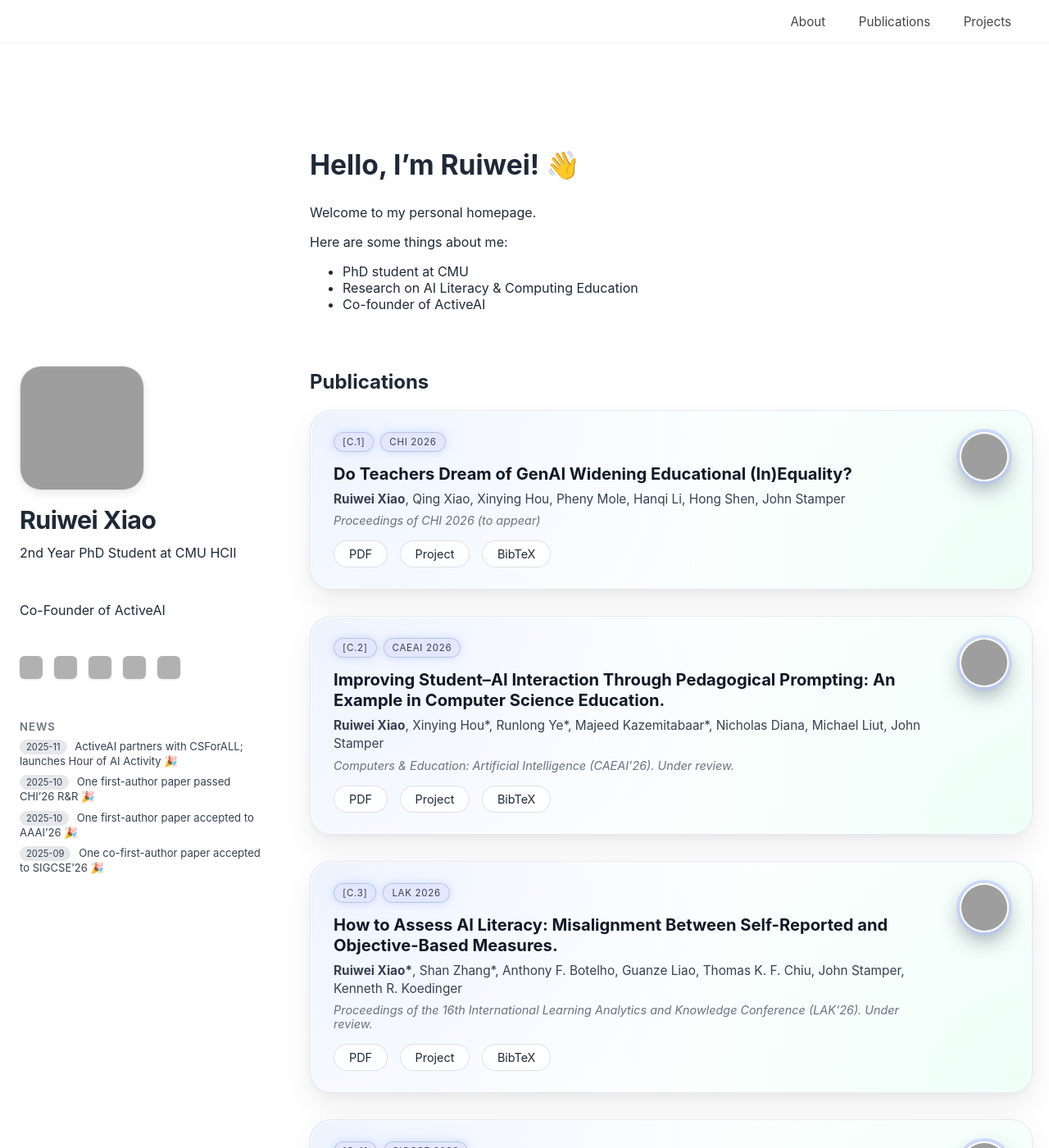
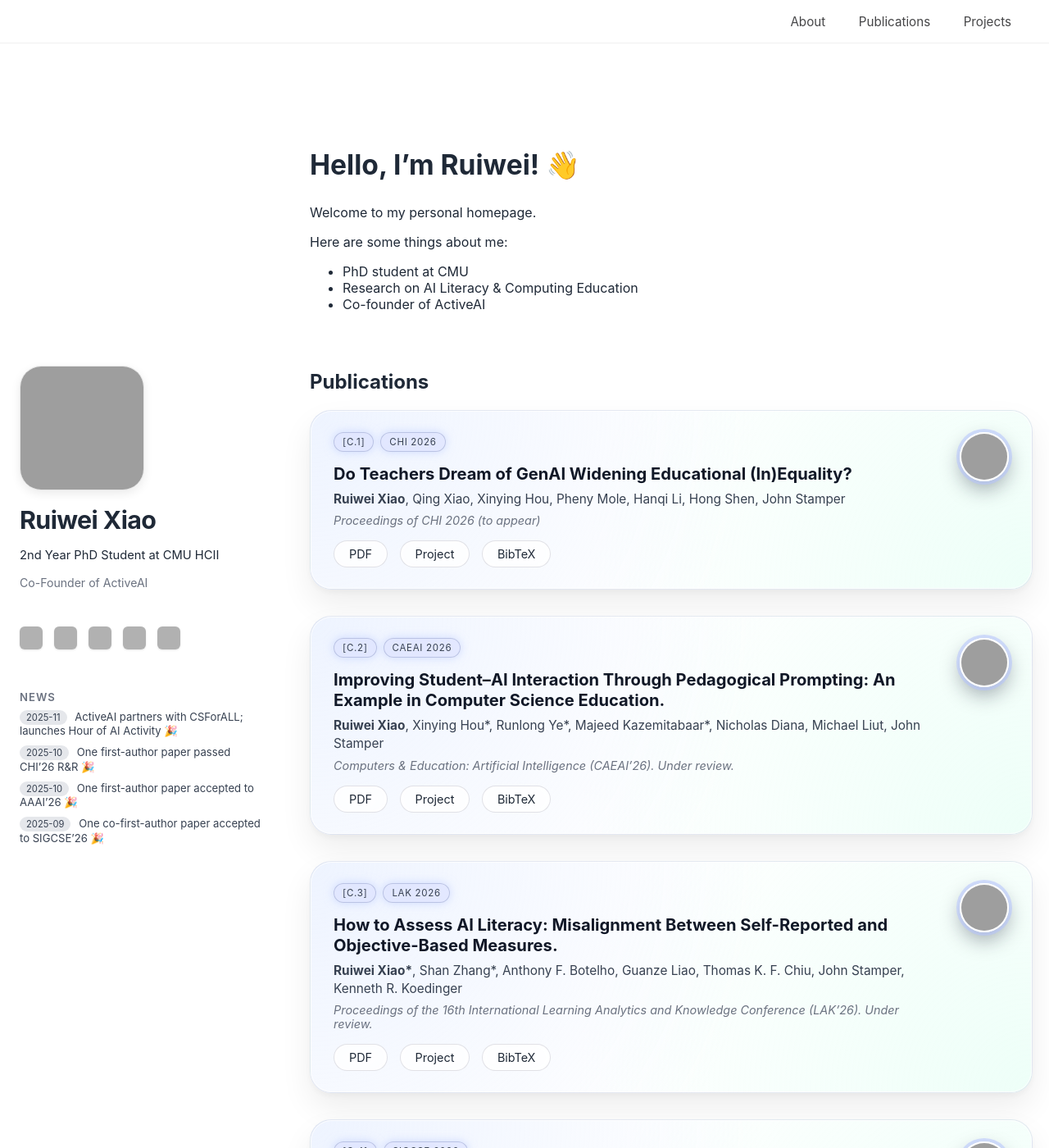
Before and after one commit to ruiwei-xiao/ruiwei-xiao.github.io, a Jekyll site: the page built from index.md, in a window 1280 px wide and 1400 px high. Shown: the whole window at 82% size. Built offline with Jekyll 4.4.1, drawn with Linux system fonts in a browser that asks for light colours; grey boxes are pictures that could not be loaded.

Commit message:
Update style.css

```diff
--- a/assets/css/style.css
+++ b/assets/css/style.css
@@ -60,10 +60,20 @@ body {
   letter-spacing: -0.02em;
 }
 
-/* 调整 sidebar spacing */
+
 .sidebar-subtitle {
-  margin-top: -6px;
+  margin-top: -2px;          /* 原来 -6px，现在稍微放松一点但仍然紧凑 */
+  margin-bottom: 2px;        /* 让下面那行更靠近 */
+  font-size: 0.92rem;        /* 稍微小一点 */
 }
+
+.sidebar-role2 {
+  margin-top: -4px;          /* 两行之间更紧凑 */
+  font-size: 0.88rem;        /* 比上一行再小一丢丢 */
+  color: #6b7280;
+  line-height: 1.25;
+}
+
 
 .social-row {
   margin-top: 4px;   /* 原本是 12px，改成更紧凑 */
```
